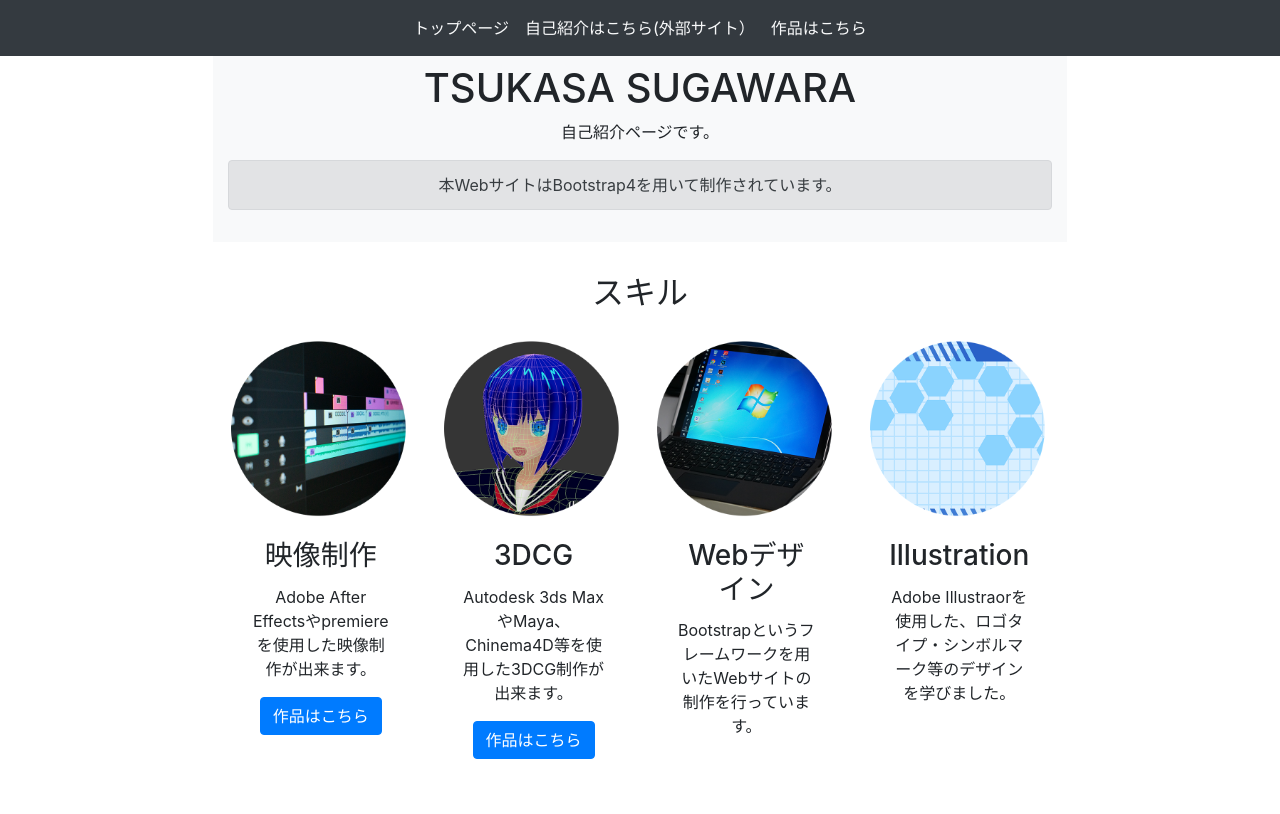
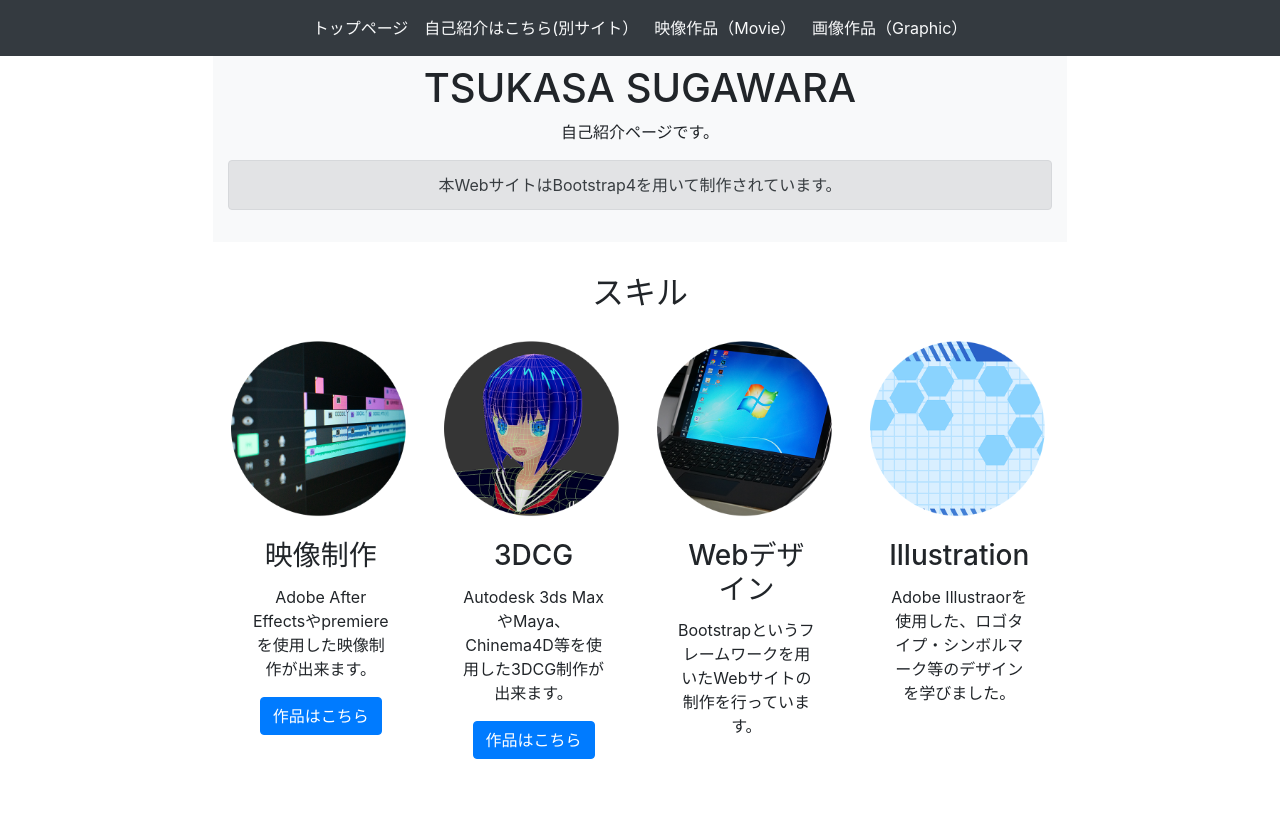
Before and after one commit to SugawaraTsukasa/SugawaraTsukasa.github.io, a plain HTML site: page SUGA2019/index.html in a window 1280 px wide. Shown: the top 814 px of the page. Drawn offline with nearby package versions, Linux system fonts and the light colour scheme.

Commit message:
画像公開

```diff
--- a/SUGA2019/index.html
+++ b/SUGA2019/index.html
@@ -20,12 +20,17 @@
     </ul>
     <ul class="navbar-nav">
       <li class="nav-item">
-        <a class="nav-link  text-light" href="../190508/index.html" target="_blank">自己紹介はこちら(外部サイト）</a>
+        <a class="nav-link  text-light" href="../190508/index.html" target="_blank">自己紹介はこちら(別サイト）</a>
       </li>
     </ul>
     <ul class="navbar-nav">
       <li class="nav-item">
-        <a class="nav-link  text-light" href="works.html">作品はこちら</a>
+        <a class="nav-link  text-light" href="movie.html">映像作品（Movie）</a>
+      </li>
+    </ul>
+    <ul class="navbar-nav">
+      <li class="nav-item">
+        <a class="nav-link  text-light" href="graphic.html">画像作品（Graphic）</a>
       </li>
     </ul>
   </div>
@@ -84,7 +89,7 @@
                   <div class="card-body">
                     <h3 class="card-title">映像制作</h3>
                     <p class="card-text">Adobe After Effectsやpremiereを使用した映像制作が出来ます。</p>
-                    <a class="btn btn-primary align-bottom" href="works.html" target="_blank">作品はこちら</a>
+                    <a class="btn btn-primary align-bottom" href="movie.html" target="_blank">作品はこちら</a>
                   </div>
                 </div>
                 </div>
@@ -94,7 +99,7 @@
                   <div class="card-body">
                     <h3 class="card-title">3DCG</h3>
                     <p class="card-text">Autodesk 3ds MaxやMaya、Chinema4D等を使用した3DCG制作が出来ます。</p>
-                    <a class="btn btn-primary align-bottom" href="works.html" target="_blank">作品はこちら</a>
+                    <a class="btn btn-primary align-bottom" href="movie.html" target="_blank">作品はこちら</a>
                   </div>
                 </div>
                 </div>
```
